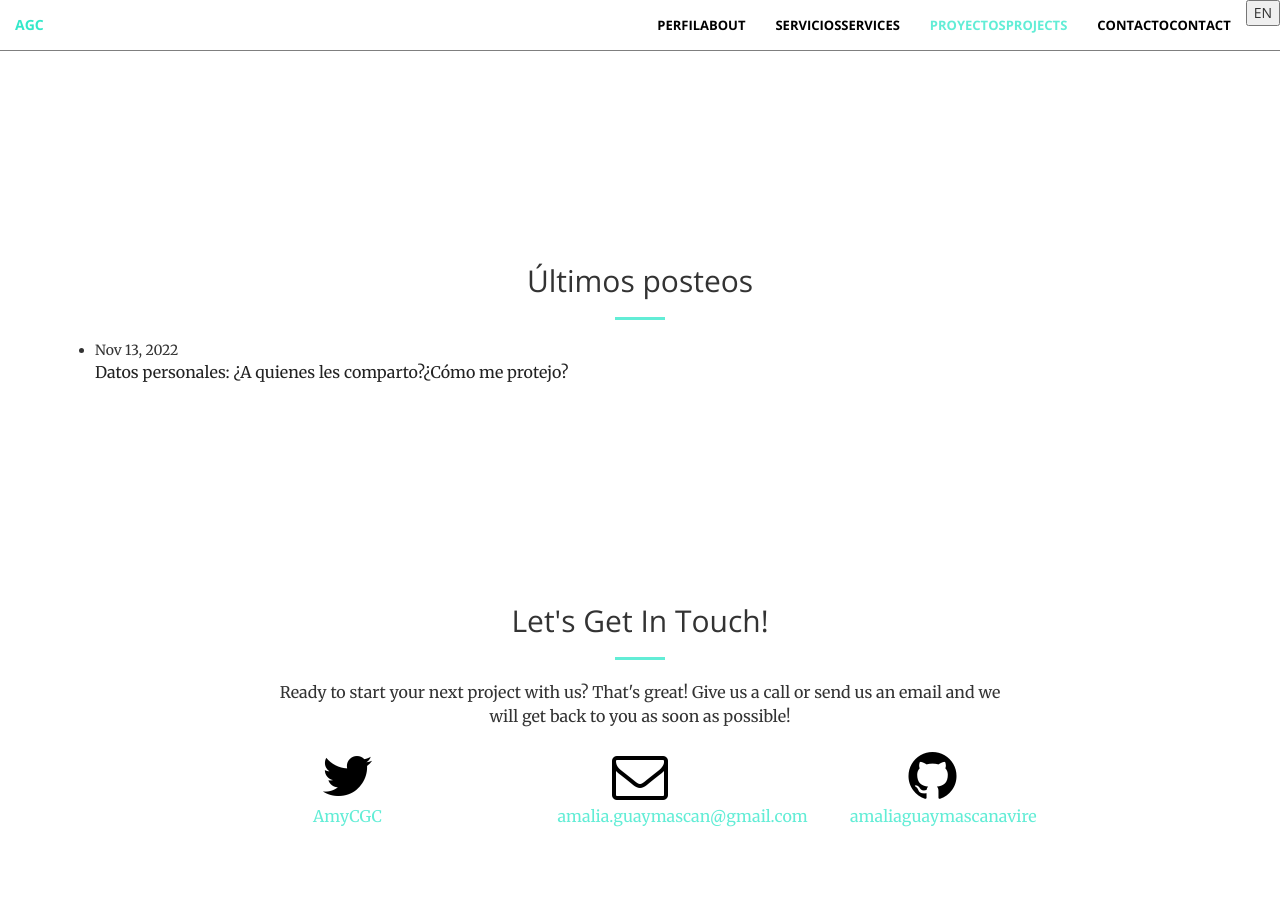
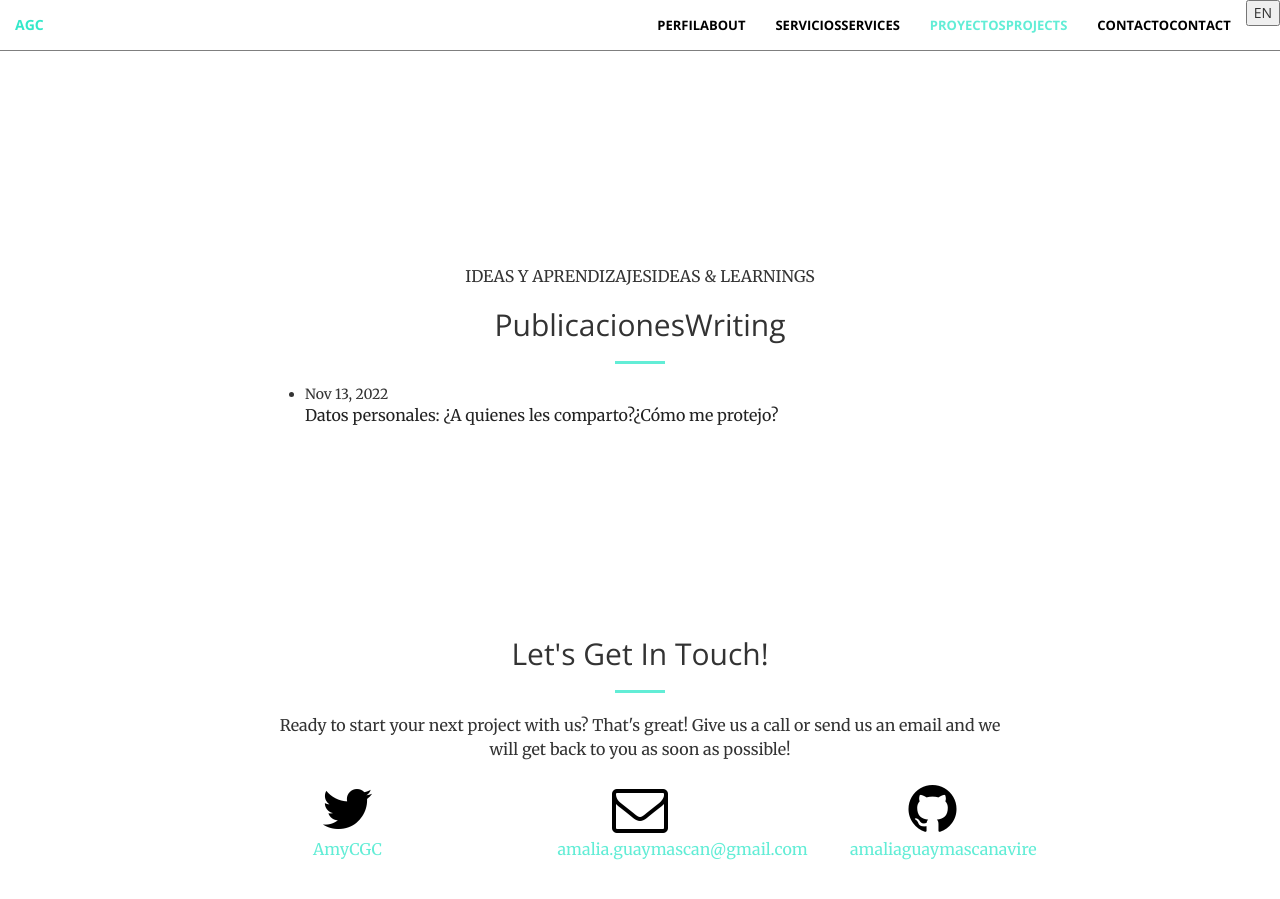
Before and after one commit to AmaliaGuaymasCanavire/amaliaguaymascanavire.github.io, a Jekyll site: the page built from index.html, in a window 1280 px wide and 900 px high, scrolled down 3276 px. Built offline with Jekyll 4.4.1, drawn with Linux system fonts in a browser that asks for light colours.

Commit message:
Refresh bilingual personal website: _includes/blog.html

```diff
--- a/_includes/blog.html
+++ b/_includes/blog.html
@@ -1,27 +1,23 @@
-<section id="blog">
+{% if site.posts.size > 0 %}
+<section id="blog" class="writing-section">
   <div class="container">
     <div class="row">
-			{%- if site.posts.size > 0 -%}
-			<h2 class="section-heading text-center">Últimos posteos</h2>
+      <div class="col-lg-8 col-lg-offset-2">
+        <p class="eyebrow text-center"><span data-lang="es">IDEAS Y APRENDIZAJES</span><span data-lang="en">IDEAS & LEARNINGS</span></p>
+        <h2 class="section-heading text-center"><span data-lang="es">Publicaciones</span><span data-lang="en">Writing</span></h2>
         <hr class="primary">
-			<ul>
-			  {%- assign post_limit = site.home_post_limit | default: 5 -%}
-			  {%- for post in site.posts limit:post_limit -%}
+        <ul class="post-list">
+          {% assign post_limit = site.home_post_limit | default: 5 %}
+          {% for post in site.posts limit:post_limit %}
           <li>
-				{%- assign date_format = site.minima.date_format | default: "%b %-d, %Y" -%}
-				<span>{{ post.date | date: date_format }}</span>
-				<p class= "text-muted">
-				  <a class="post-link" href="{{ post.url | relative_url }}">
-					{{ post.title | escape }}
-				  </a>
-				</p>
-				{%- if site.show_excerpts -%}
-				  {{ post.excerpt }}
-				{%- endif -%}
+            <span class="post-date">{{ post.date | date: "%b %-d, %Y" }}</span>
+            <a class="post-link" href="{{ post.url | relative_url }}">{{ post.title | escape }}</a>
+            {% if site.show_excerpts %}{{ post.excerpt }}{% endif %}
           </li>
-			  {%- endfor -%}
+          {% endfor %}
         </ul>
-			{%- endif -%}
+      </div>
     </div>
   </div>
 </section>
+{% endif %}
```
Lines whose indentation alone changed are shown as unchanged.
